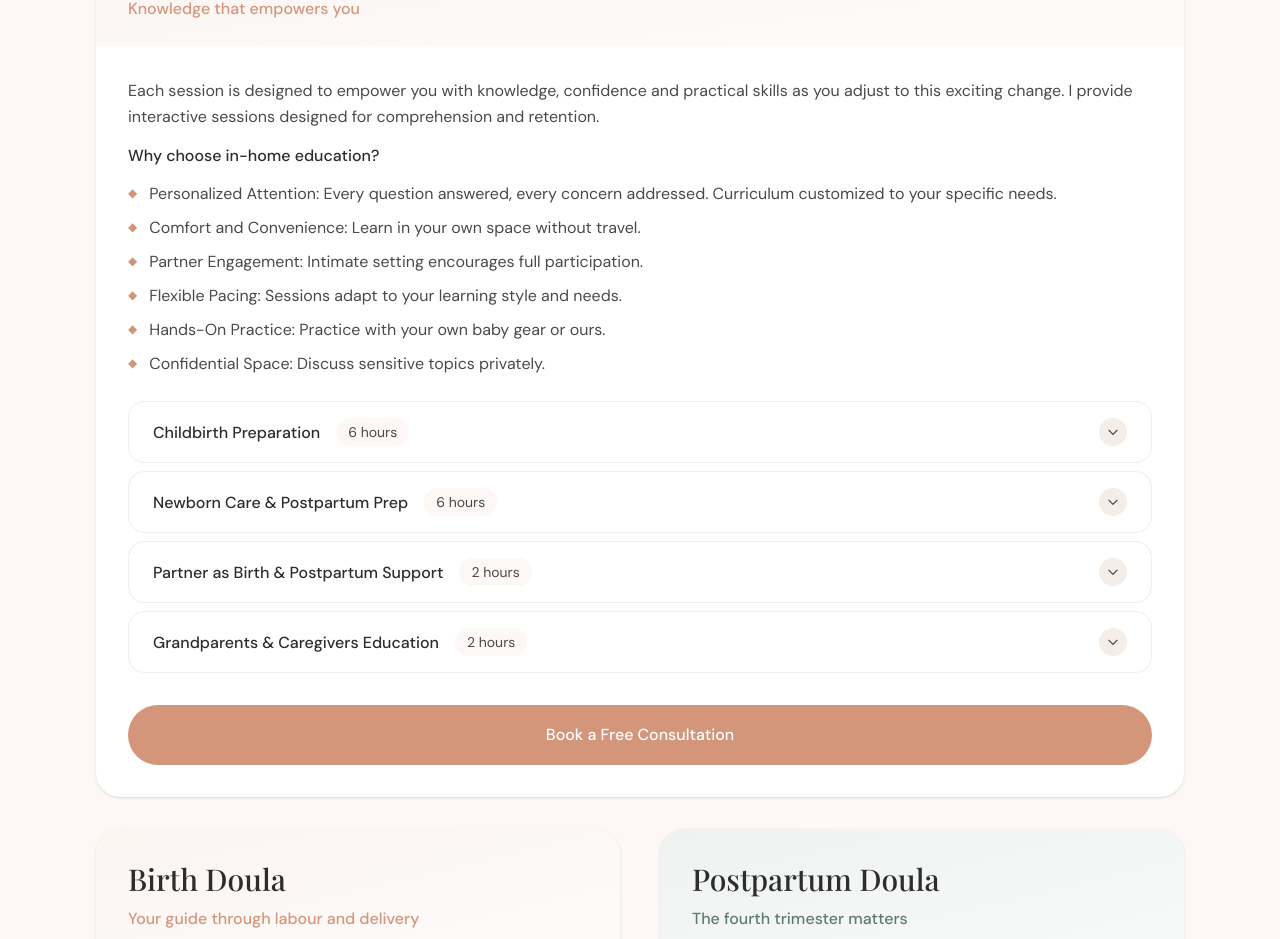
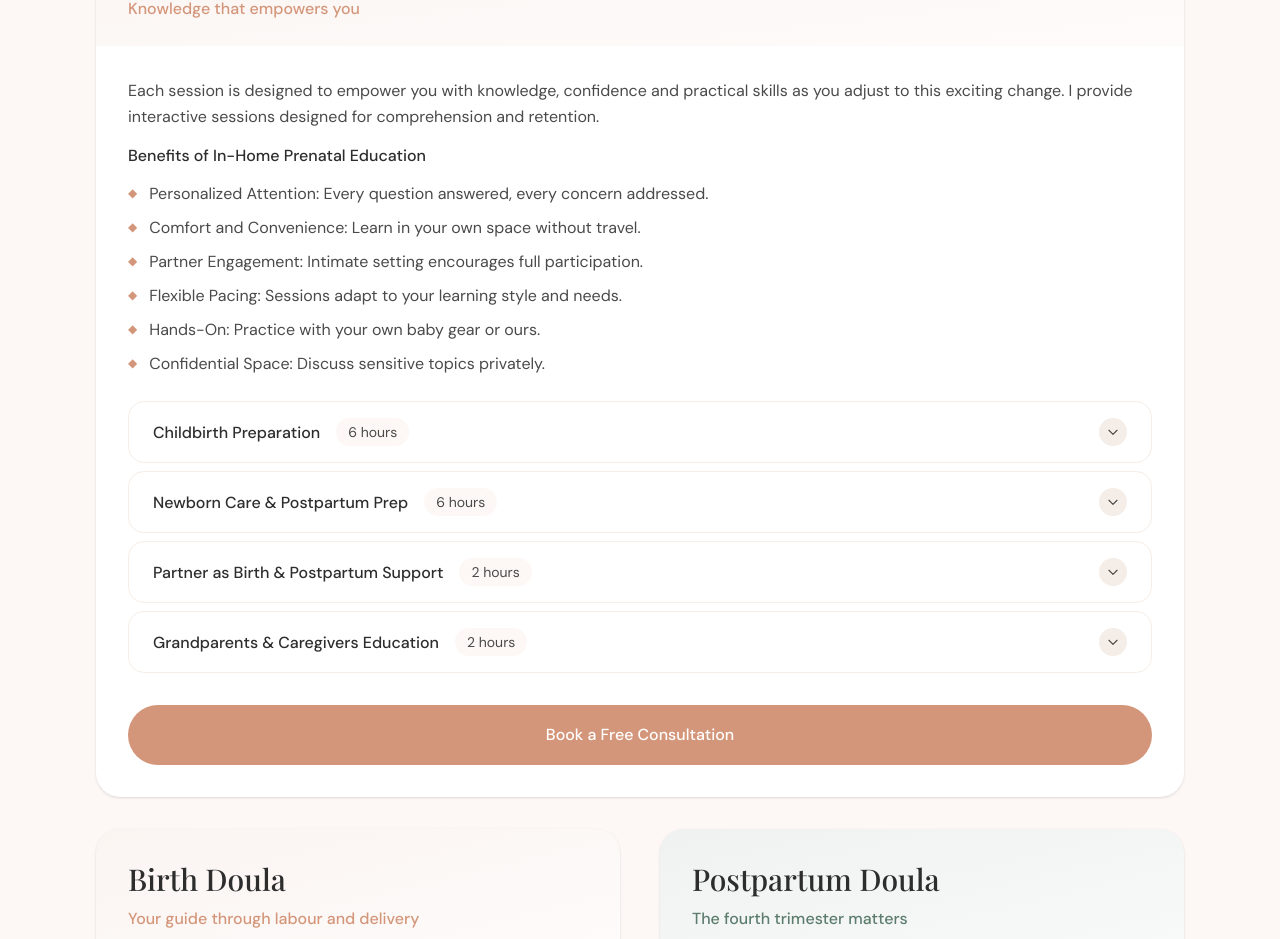
Before and after one commit to carepairdoula/carepairdoula, a React (Vite) app: page / in a window 1280 px wide. Shown: the part 2971-3910 px from the top of the page. Built offline with nearby package versions, Linux system fonts and the light colour scheme; a web font is replaced by a local one.

Commit message:
Update Services.jsx

```diff
--- a/src/components/Services.jsx
+++ b/src/components/Services.jsx
@@ -147,14 +147,14 @@ export default function Services() {
                   Each session is designed to empower you with knowledge, confidence and practical skills as you adjust to this exciting change. I provide interactive sessions designed for comprehension and retention.
                 </p>
 
-                <p className="text-charcoal font-medium mb-3">Why choose in-home education?</p>
+                <p className="text-charcoal font-medium mb-3">Benefits of In-Home Prenatal Education</p>
                 <div className="space-y-2 mb-6">
                   {[
-                    'Personalized Attention: Every question answered, every concern addressed. Curriculum customized to your specific needs.',
+                    'Personalized Attention: Every question answered, every concern addressed.',
                     'Comfort and Convenience: Learn in your own space without travel.',
                     'Partner Engagement: Intimate setting encourages full participation.',
                     'Flexible Pacing: Sessions adapt to your learning style and needs.',
-                    'Hands-On Practice: Practice with your own baby gear or ours.',
+                    'Hands-On: Practice with your own baby gear or ours.',
                     'Confidential Space: Discuss sensitive topics privately.',
                   ].map((item, i) => (
                     <div key={i} className="flex items-start gap-3">
```
